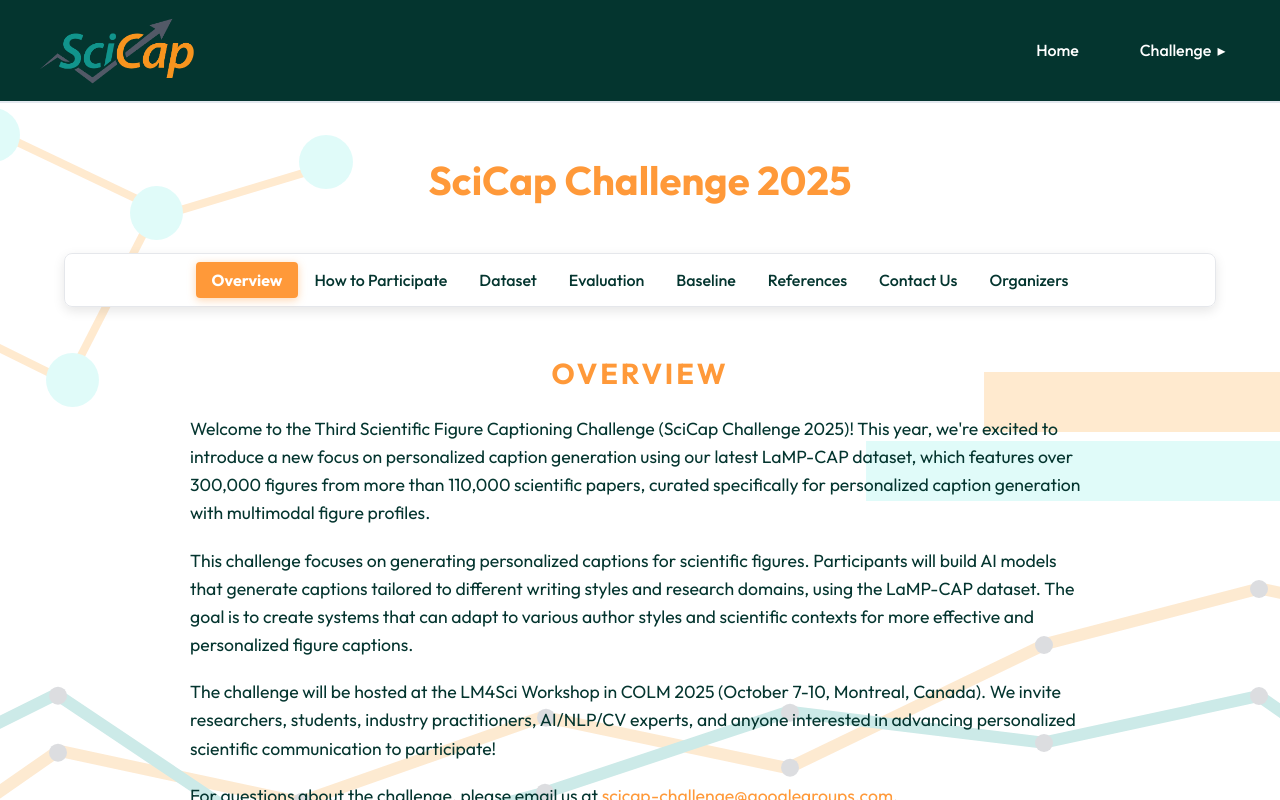
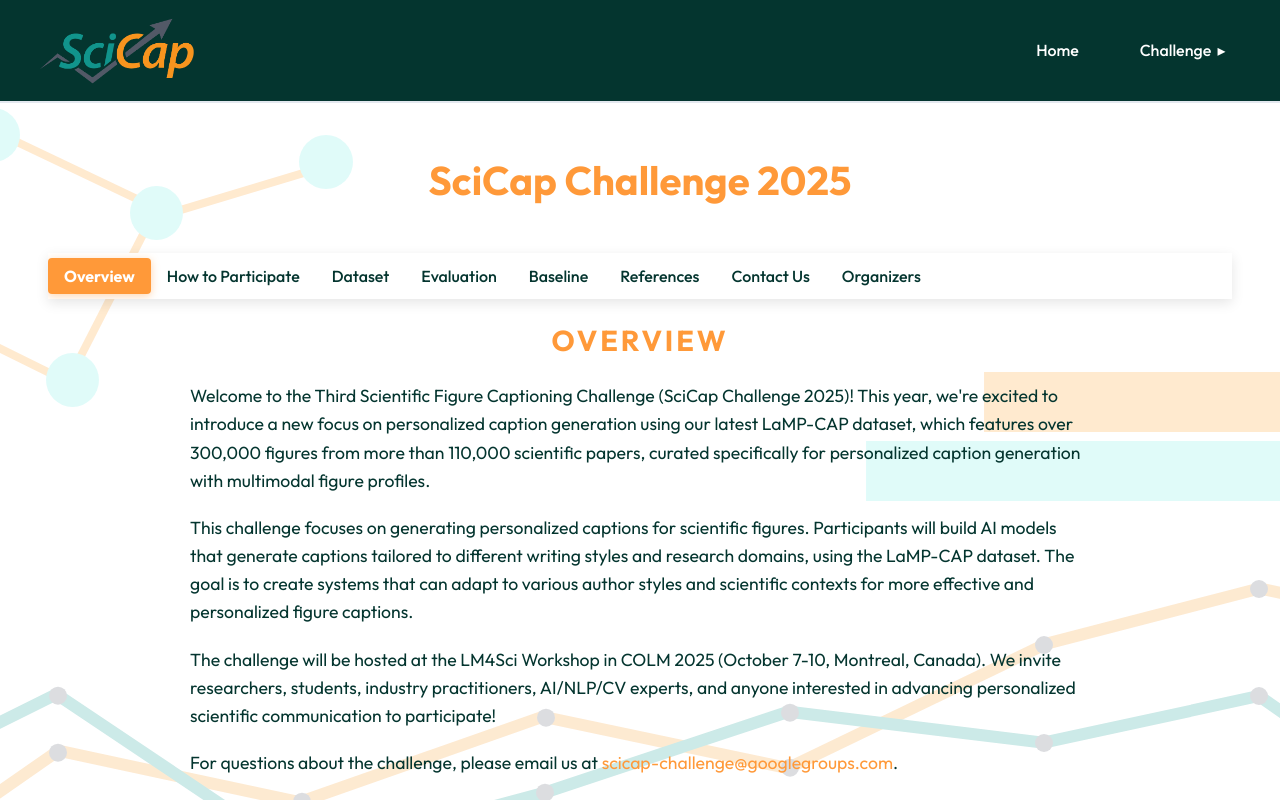
Before and after one commit to hy-ng/scicap-website-test, a React (Vite) app: page /#/challenge/2025 in a window 1280 px wide. Shown: the top 800 px of the page. Built offline with nearby package versions, Linux system fonts and the light colour scheme.

Commit message:
fix the menu and navbar issues

```diff
--- a/src/App.css
+++ b/src/App.css
@@ -673,7 +673,7 @@
 
   .navbar-links {
     position: fixed;
-    top: 80px;
+    top: 135px;
     left: 0;
     right: 0;
     background: var(--primary);
--- a/src/styles/Challenge2025.css
+++ b/src/styles/Challenge2025.css
@@ -35,20 +35,19 @@
 .challenge-2025-nav {
   position: -webkit-sticky; /* Safari support */
   position: sticky;
-  top: 100px; /* Increased from 80px to provide more space */
-  display: flex;
-  flex-wrap: wrap;
-  justify-content: center;
+  top: 145px; /* Updated to appear below mobile menu (135px + 10px gap) */
+  flex-direction: row;
   align-items: center;
-  gap: 1.5rem;
-  margin-bottom: 3rem;
-  padding: 1rem;
+  gap: 0;
+  margin: 1rem -1rem;
+  border-radius: 0;
+  padding: 0.8rem 0;
+  max-height: none;
+  overflow: hidden;
+  z-index: 999; /* Ensure proper z-index on mobile */
   background: rgba(255, 255, 255, 0.98); /* More opaque background */
-  border-radius: 8px;
-  z-index: 999; /* Higher z-index to ensure it stays above content but below main navbar */
   box-shadow: 0 4px 12px rgba(0, 0, 0, 0.1); /* Stronger shadow */
   backdrop-filter: blur(10px);
-  border: 1px solid var(--border);
   transition: all 0.3s cubic-bezier(0.4, 0, 0.2, 1);
   /* Ensure sticky works properly */
   transform: translateZ(0); /* Force hardware acceleration */
@@ -62,7 +61,7 @@
 /* Fixed positioning fallback with vertical transition */
 .challenge-2025-nav.nav-fixed {
   position: fixed !important;
-  top: 100px !important; /* Updated to match new sticky position */
+  top: 145px !important; /* Updated to appear below mobile menu (135px + 10px gap) */
   left: 50% !important;
   transform: translateX(-50%) translateY(0) !important; /* Only horizontal centering, no vertical movement */
   width: calc(100% - 3rem) !important;
@@ -75,7 +74,7 @@
 /* Transitioning state for smooth animation */
 .challenge-2025-nav.nav-transitioning {
   position: fixed !important;
-  top: 100px !important; /* Updated to match new sticky position */
+  top: 145px !important; /* Updated to appear below mobile menu (135px + 10px gap) */
   left: 50% !important;
   transform: translateX(-50%) translateY(-100%) !important; /* Start from above */
   width: calc(100% - 3rem) !important;
@@ -553,7 +552,7 @@
   .challenge-2025-nav {
     position: -webkit-sticky; /* Safari support */
     position: sticky;
-    top: 100px; /* Updated to match desktop */
+    top: 145px; /* Updated to appear below mobile menu (135px + 10px gap) */
     flex-direction: row;
     align-items: center;
     gap: 0;
```
